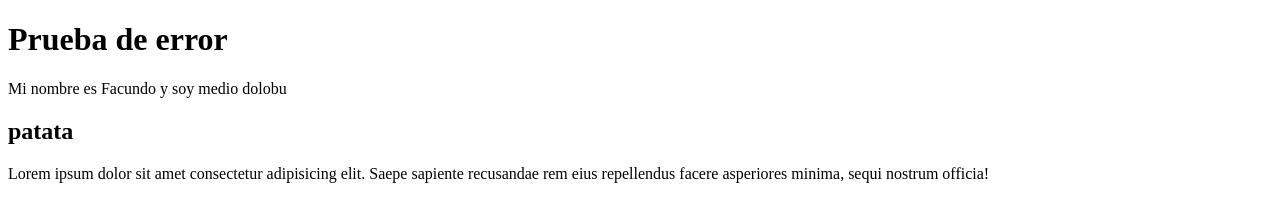
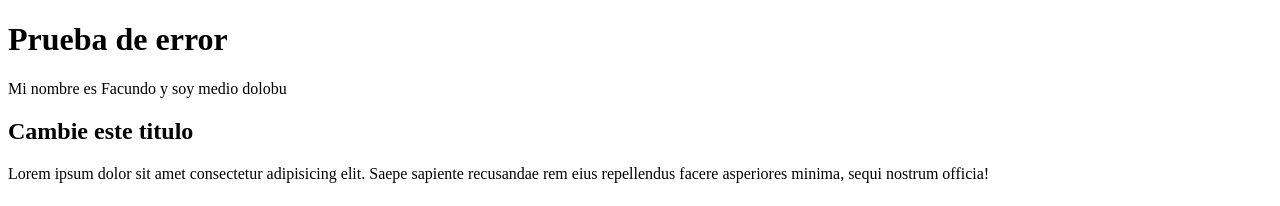
Before and after one commit to Amiber74/Proyecto_git, a plain HTML site: page index.html in a window 1280 px wide. Shown: the top 206 px of the page. Drawn offline with Linux system fonts and the light colour scheme.

Commit message:
Cambie un titulo (h2)

```diff
--- a/index.html
+++ b/index.html
@@ -11,7 +11,7 @@
     <p>Mi nombre es Facundo y soy medio dolobu</p>
 
     <section>
-        <h2>patata</h2>
+        <h2>Cambie este titulo</h2>
         <p>Lorem ipsum dolor sit amet consectetur adipisicing elit. Saepe sapiente recusandae rem eius repellendus facere asperiores minima, sequi nostrum officia!</p>
     </section>
     <section>
```
